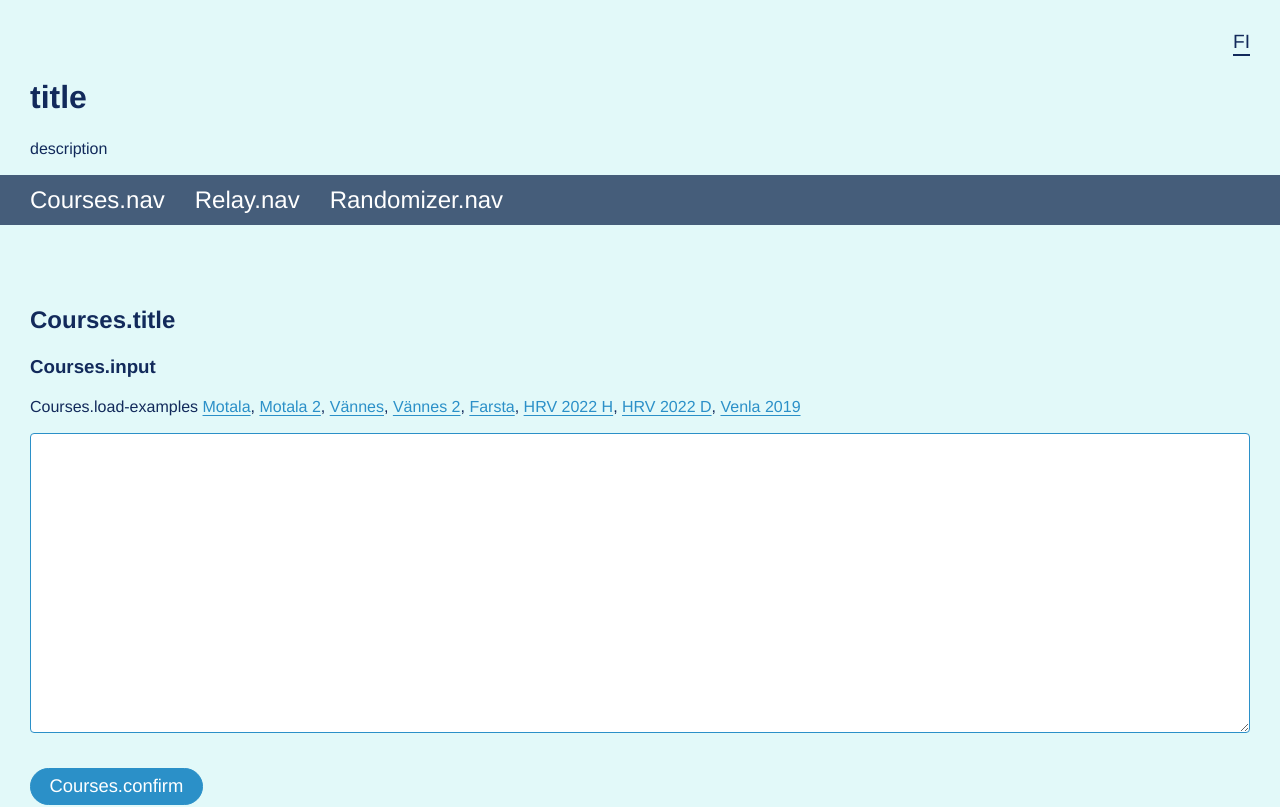
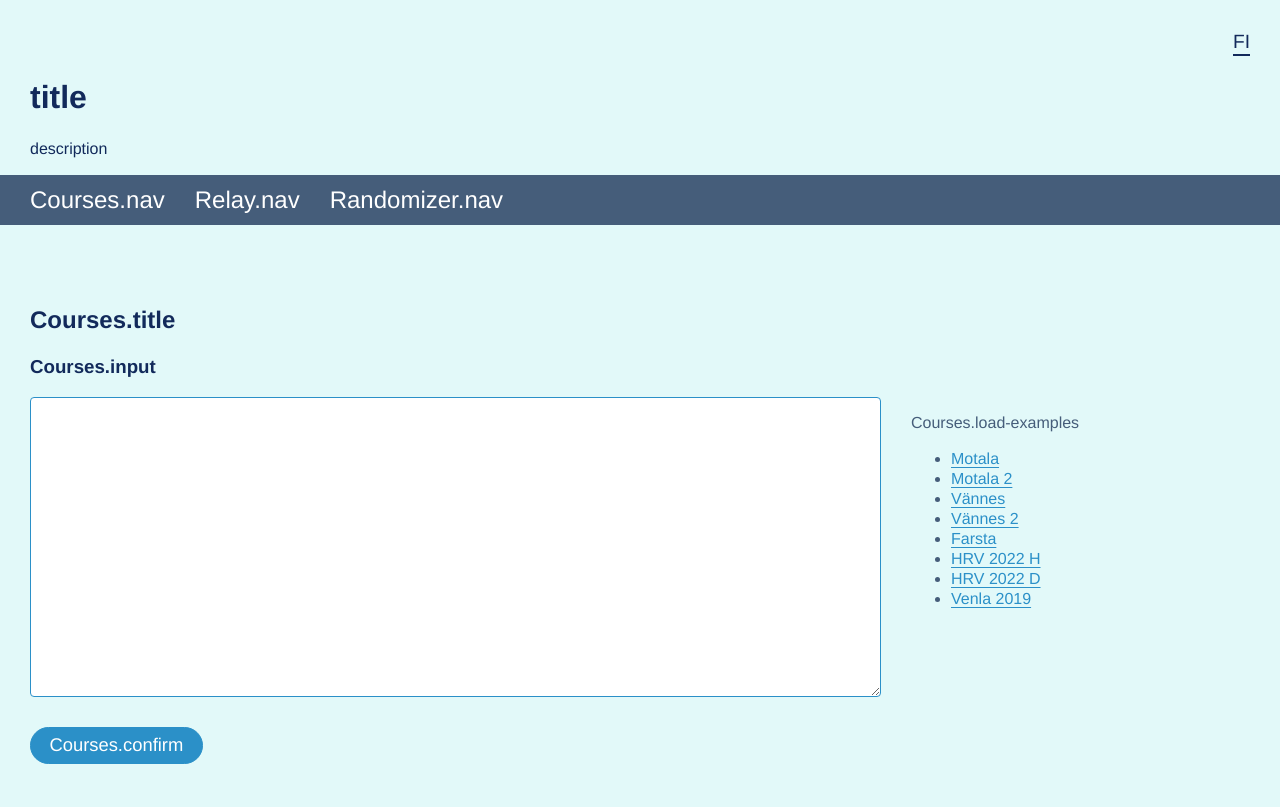
Before and after one commit to plcodes/ocourse-forker, a Vue app: page / in a window 1280 px wide. Shown: the top 807 px of the page. Built offline with nearby package versions, Linux system fonts and the light colour scheme.

Commit message:
UI finetuning, added json prettier

```diff
--- a/package.json
+++ b/package.json
@@ -1,7 +1,7 @@
 {
   "name": "forker",
   "private": true,
-  "version": "0.0.0",
+  "version": "0.0.1",
   "scripts": {
     "dev": "vite",
     "build": "vite build",
@@ -12,6 +12,7 @@
   },
   "dependencies": {
     "@intlify/unplugin-vue-i18n": "^0.8.0",
+    "json-stringify-pretty-compact": "^4.0.0",
     "vue": "^3.2.25",
     "vue-i18n": "^9.2.2"
   },
--- a/src/App.vue
+++ b/src/App.vue
@@ -148,4 +148,23 @@ code {
 .error {
   color: var(--color-brand-error);
 }
+.with-explanation {
+  display: flex;
+  align-items: flex-end;
+  gap: 10px 30px;
+  flex-wrap: wrap-reverse;
+
+  .help-area {
+      flex: 1 1 20vw;
+      min-width: 200px;
+  }
+  .help-text {
+      padding: 1em 0;
+      margin: 0;
+      color: var(--color-brand-2);
+  }
+  .main-area {
+      flex: 1 1 60vw;
+  }
+}
 </style>
--- a/src/components/CodeBlock.vue
+++ b/src/components/CodeBlock.vue
@@ -25,8 +25,8 @@ export default {
 </script>
 
 <template>
-    <div class="code-area">
-        <code ref="codeContents">
+    <div class="with-explanation">
+        <code class="main-area" ref="codeContents">
             <slot></slot>
         </code>
         <div class="help-area">
@@ -38,24 +38,6 @@ export default {
 </template>
 
 <style lang="scss" scoped>
-    .code-area {
-        display: flex;
-        align-items: flex-end;
-        gap: 10px 30px;
-        flex-wrap: wrap-reverse;
-    }
-    .help-area {
-        flex: 1 1 20vw;
-        min-width: 200px;
-    }
-    .help-text {
-        padding: 1em 0;
-        margin: 0;
-        color: var(--color-brand-2);
-    }
-    code {
-        flex: 1 1 60vw;
-    }
     .info-msg {
         display: inline-block;
         padding: 0.25em 1em;
--- a/src/components/Courses.vue
+++ b/src/components/Courses.vue
@@ -1,4 +1,5 @@
 <script>
+import stringify from "json-stringify-pretty-compact";
 import CodeBlock from './CodeBlock.vue'
 import * as courseFn from '../utils/course';
 import * as csvFn from '../utils/csv';
@@ -33,7 +34,7 @@ export default {
     methods: {
         copySampleData: function(data, evt) {
             evt.preventDefault();
-            this.inputJson = JSON.stringify(data, undefined, 2);
+            this.inputJson = this.prettyPrint(data);
         },
         inputDone: function () {
             this.inputError = false;
@@ -52,6 +53,9 @@ export default {
         },
         createRelayCourses: function() {
             this.$emit('coursesReady', this.courseData)
+        },
+        prettyPrint: function(json) {
+            return stringify(json, {});
         }
 
     },
@@ -64,18 +68,25 @@ export default {
   <h2>{{ $t('Courses.title') }}</h2>
 
   <h3>{{ $t('Courses.input') }}</h3>
-  <p>
-    {{ $t('Courses.load-examples') }}
-      <a href="#" v-on:click="copySampleData(sampleData.Motala, $event)">Motala</a>,
-      <a href="#" v-on:click="copySampleData(sampleData.MotalaWithLegs, $event)">Motala 2</a>,
-      <a href="#" v-on:click="copySampleData(sampleData.Vannes, $event)">Vännes</a>,
-      <a href="#" v-on:click="copySampleData(sampleData.VannesWithLegs, $event)">Vännes 2</a>,
-      <a href="#" v-on:click="copySampleData(sampleData.Farsta, $event)">Farsta</a>,
-      <a href="#" v-on:click="copySampleData(hrvData.hrv2022_H, $event)">HRV 2022 H</a>,
-      <a href="#" v-on:click="copySampleData(hrvData.hrv2022_D, $event)">HRV 2022 D</a>,
-      <a href="#" v-on:click="copySampleData(venla.venla2019, $event)">Venla 2019</a>
-  </p>
-  <textarea v-model="inputJson"></textarea>
+  <div class="with-explanation">
+    <textarea class="main-area" v-model="inputJson"></textarea>
+    <div class="help-area">
+        <p class="help-text">
+            {{ $t('Courses.load-examples') }}
+            <ul>
+            <li><a href="#" v-on:click="copySampleData(sampleData.Motala, $event)">Motala</a></li>
+            <li><a href="#" v-on:click="copySampleData(sampleData.MotalaWithLegs, $event)">Motala 2</a></li>
+            <li><a href="#" v-on:click="copySampleData(sampleData.Vannes, $event)">Vännes</a></li>
+            <li><a href="#" v-on:click="copySampleData(sampleData.VannesWithLegs, $event)">Vännes 2</a></li>
+            <li><a href="#" v-on:click="copySampleData(sampleData.Farsta, $event)">Farsta</a></li>
+            <li><a href="#" v-on:click="copySampleData(hrvData.hrv2022_H, $event)">HRV 2022 H</a></li>
+            <li><a href="#" v-on:click="copySampleData(hrvData.hrv2022_D, $event)">HRV 2022 D</a></li>
+            <li><a href="#" v-on:click="copySampleData(venla.venla2019, $event)">Venla 2019</a></li>
+            </ul>
+        </p>
+    </div>
+
+  </div>
   <button class="btn" v-on:click="inputDone" type="button">{{ $t('Courses.confirm') }}</button>
   <p v-if="inputError">
     {{ $t('Courses.error') }}
@@ -83,7 +94,7 @@ export default {
 
   <template v-if="relayJson">
     <h3>{{ $t('Courses.used-data') }}</h3>
-    <CodeBlock :helptext="$t('Courses.explanation-used-data')"><pre>{{JSON.stringify(relayJson, undefined, 2)}}</pre></CodeBlock>
+    <CodeBlock :helptext="$t('Courses.explanation-used-data')"><pre>{{prettyPrint(relayJson)}}</pre></CodeBlock>
 
     <p v-if="legsAreDefinedCorrectly" class="success">{{ $t('Courses.validation-legs-ok') }}</p>
     <p v-else class="error">{{ $t('Courses.validation-legs-invalid', { 'legCount': relayJson.legCount, 'legDefinitions': relayJson.legs.length}) }}</p>
--- a/src/locales/en.json
+++ b/src/locales/en.json
@@ -9,7 +9,7 @@
         "nav": "Courses",
         "title": "Course Data",
         "input": "Input data",
-        "load-examples": "Load existing samples",
+        "load-examples": "Course data in json format. Load existing samples",
         "confirm": "Use this data",
         "error": "Data is not valid",
         "used-data": "Ready data",
--- a/src/locales/fi.json
+++ b/src/locales/fi.json
@@ -9,7 +9,7 @@
         "nav": "Ratamääritykset",
         "title": "Ratamääritykset",
         "input": "Syötedata",
-        "load-examples": "Lataa valmis esimerkki",
+        "load-examples": "Ratamääritykset json-muodossa. Lataa valmis esimerkki",
         "confirm": "Käytä tätä dataa",
         "error": "Virhe luettaessa dataa",
         "used-data": "Valmis data",
```
Also changed, not shown: 1 other file (tests, documents, lock files or other folders).
